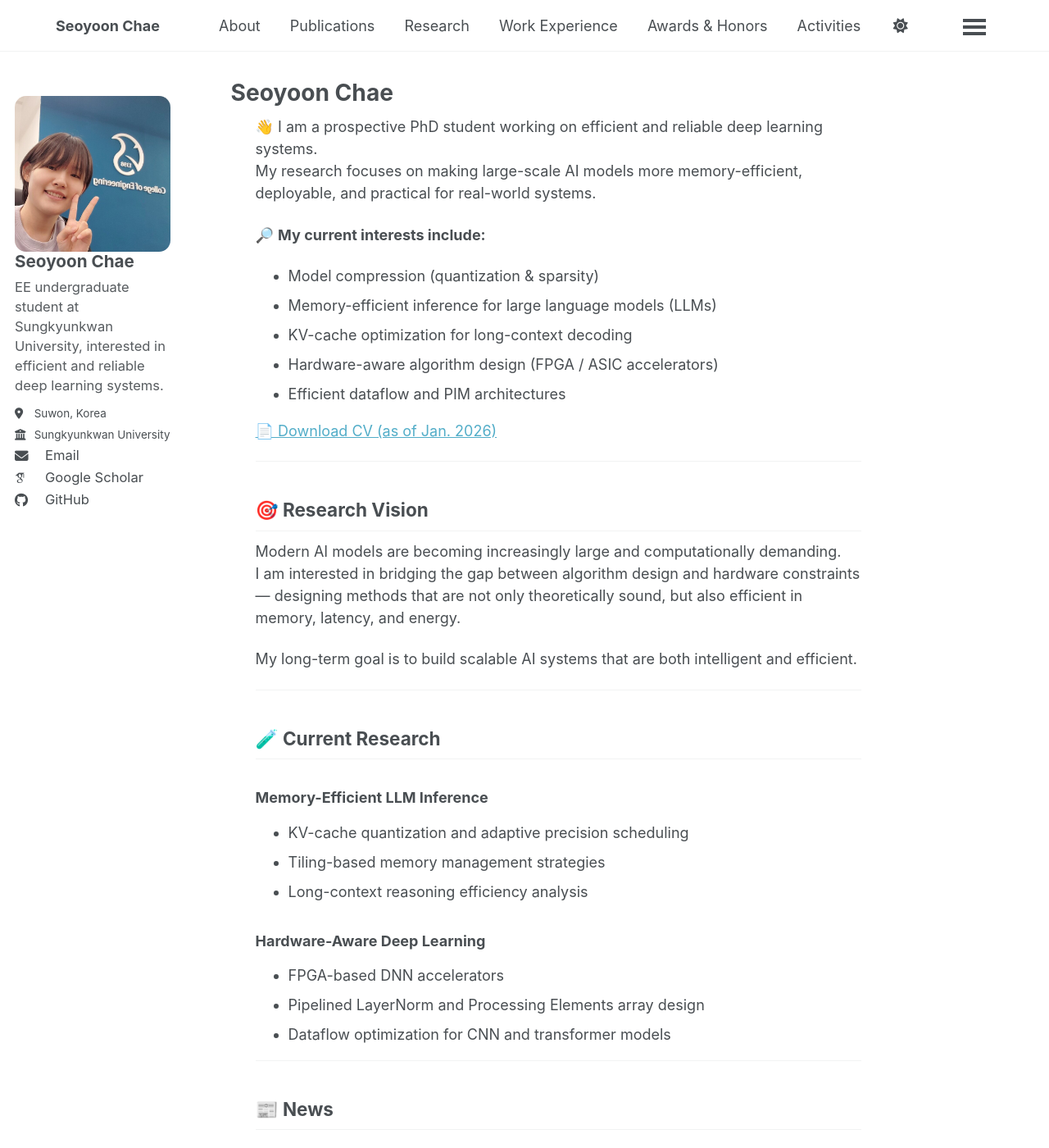
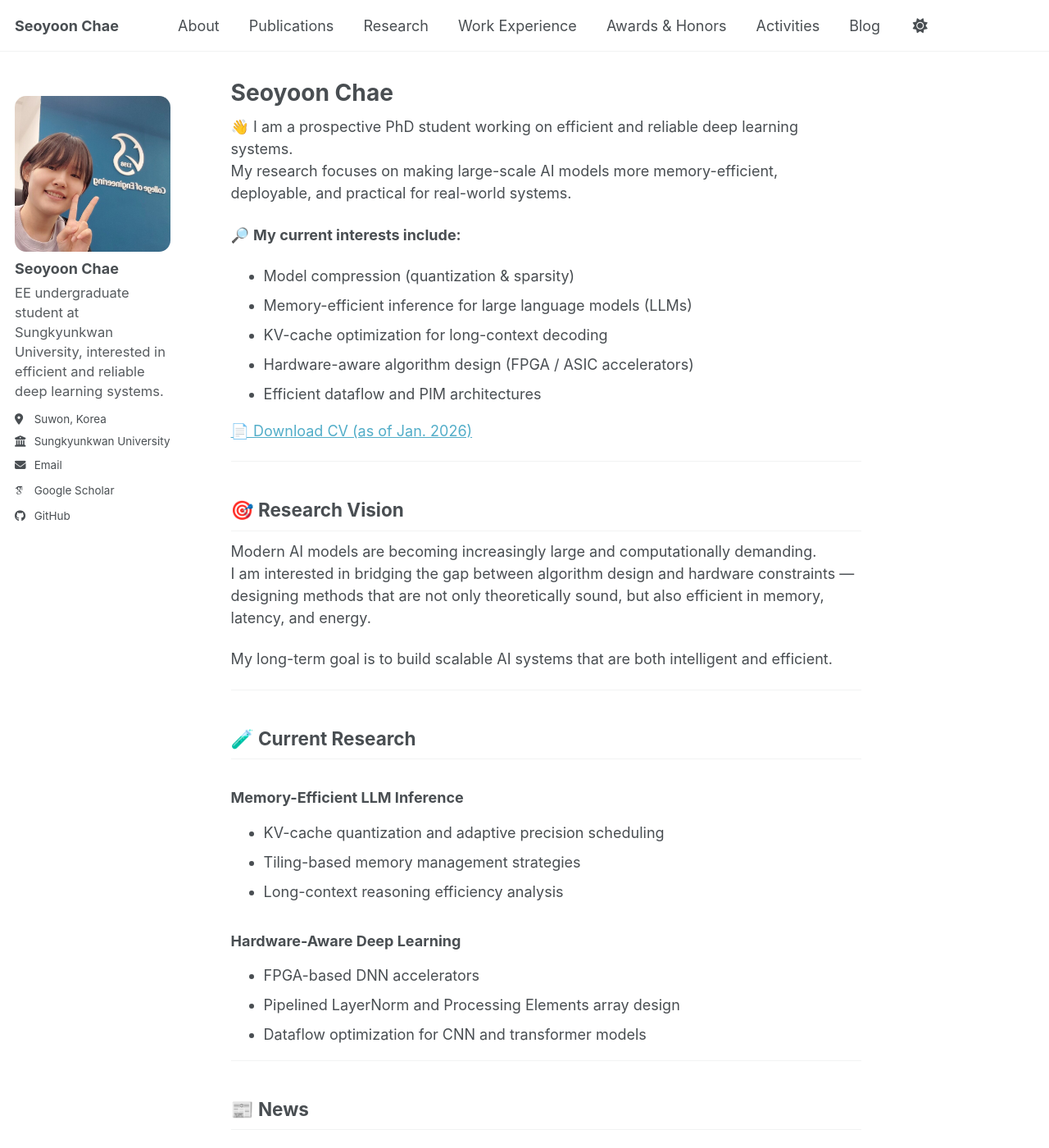
Before and after one commit to chae-sy/chae-sy.github.io, a Jekyll site: the page built from _pages/about.md, in a window 1280 px wide and 1400 px high. Shown: the whole window at 82% size. Built offline with Jekyll 4.4.1, drawn with Linux system fonts in a browser that asks for light colours; some web fonts are replaced; a script bundle is joined from its source files by our own code; library files that are not in the unit come from our copies.

Commit message:
Update main.scss

```diff
--- a/assets/css/main.scss
+++ b/assets/css/main.scss
@@ -106,29 +106,6 @@
    Sidebar + Page content: 전체 폭 넓히기 + author profile 정돈
    ================================ */
 
-/* 전체 컨텐츠 폭 확대 */
-.page__inner-wrap,
-.masthead__inner-wrap,
-.archive,
-.initial-content,
-.page__content {
-  max-width: 1180px;
-}
-
-/* 데스크탑에서만: sidebar 고정폭 느낌 + 본문 넓히기
-   (기존 susy 그리드 유지하면서 margin으로만 조정 → 안 깨짐) */
-@media (min-width: 64em) {
-  .sidebar {
-    max-width: 280px;      /* width 말고 max-width로 */
-  }
-
-  /* 본문이 sidebar를 침범하지 않도록 왼쪽 여백 확보 */
-  .page__inner-wrap .archive,
-  .page__inner-wrap .page__content,
-  .page__inner-wrap .initial-content {
-    padding-left: 30px;
-  }
-}
 
 /* ===== Sidebar author profile 정돈 (겹침 방지 버전) ===== */
 .sidebar .author__avatar img {
@@ -141,31 +118,9 @@
   line-height: 1.25;
 }
 
-.sidebar .author__name {
-  margin: 0 0 6px 0;
-  font-size: 1.15rem;
-  line-height: 1.2;
-}
-
 .sidebar .author__bio {
   margin: 6px 0 12px 0;
   font-size: 0.92rem;
   line-height: 1.45;
   opacity: 0.92;
 }
-
-/* 링크 리스트 간격 */
-.sidebar .author__urls li {
-  margin-bottom: 6px;
-  white-space: normal;
-}
-
-.sidebar .author__urls a {
-  display: inline-flex;
-  align-items: center;
-  gap: 8px;
-  line-height: 1.2;
-  padding: 0;
-  margin: 0;
-  font-size: 0.92rem;
-}
```
